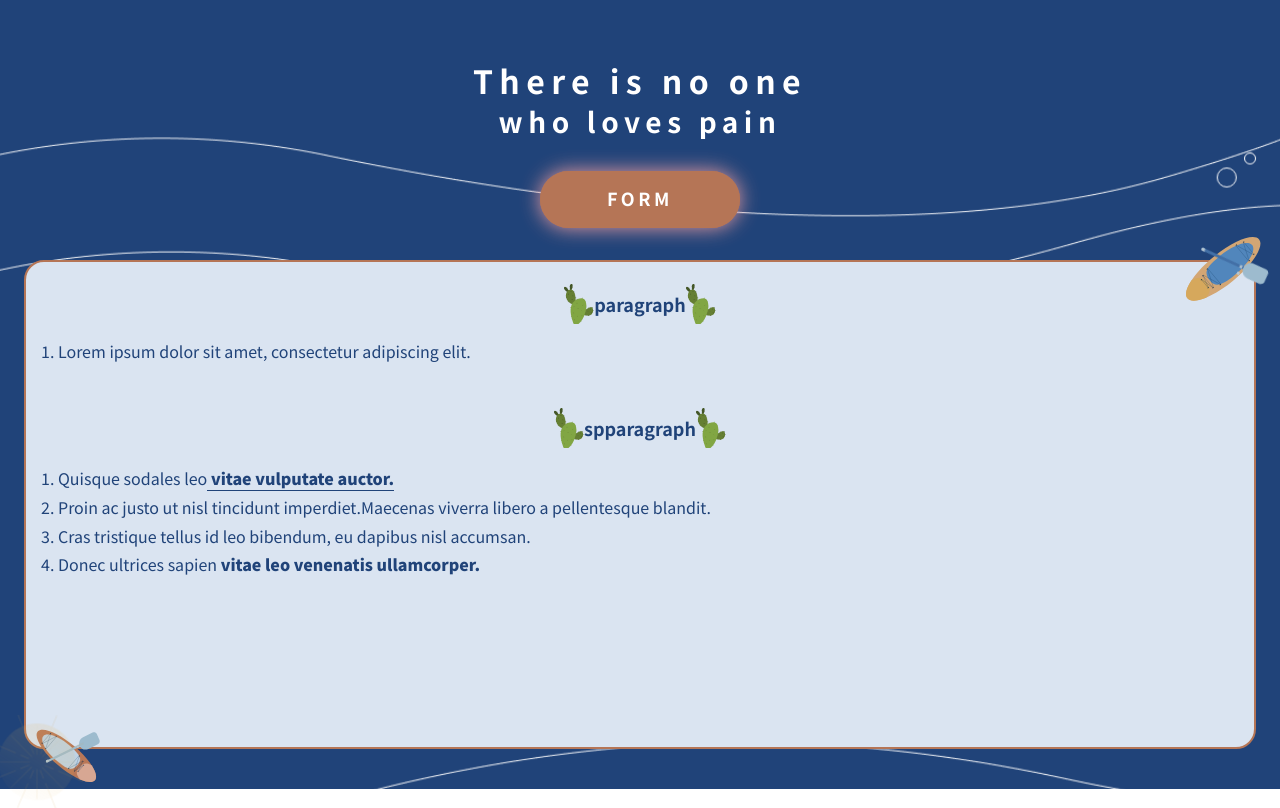
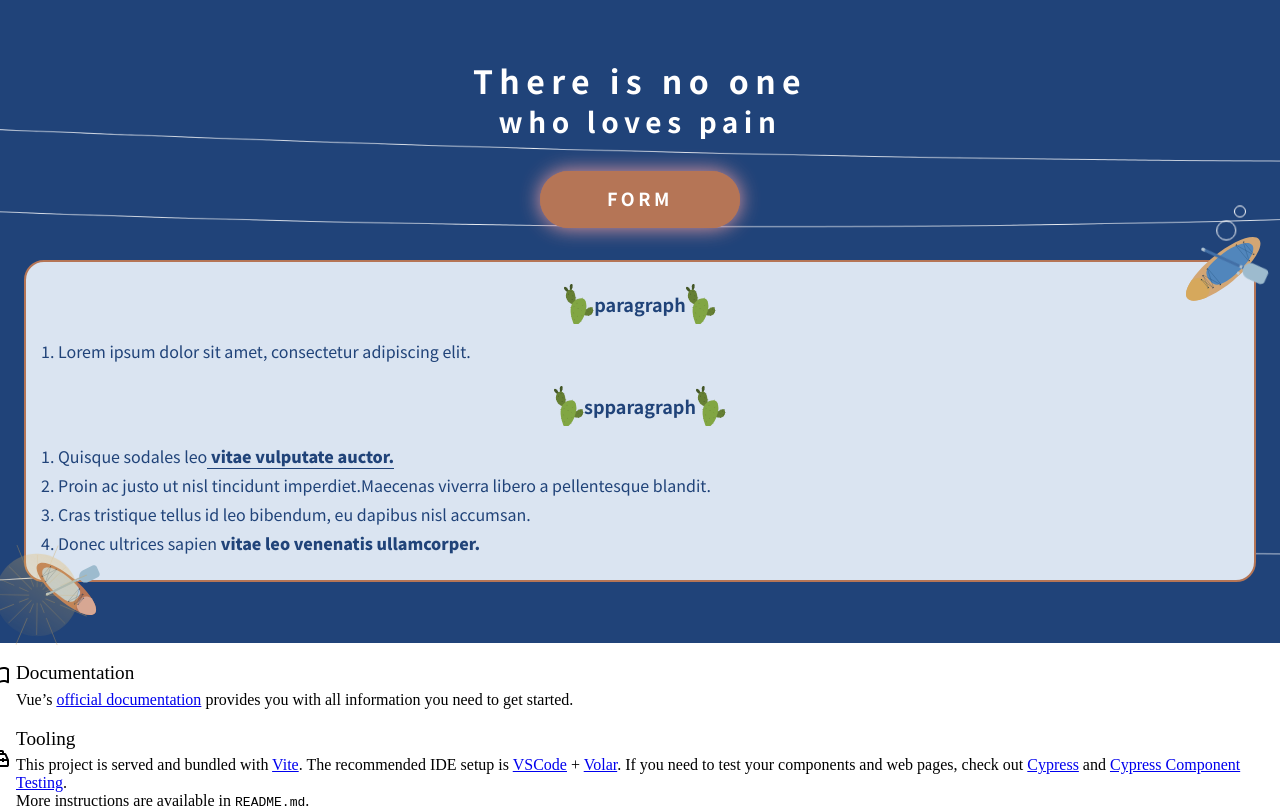
Before and after one commit to Nikiweikame/ewilltest, a Vue app in the folder vue-project/: page / in a window 1280 px wide. Shown: the top 808 px of the page. Built offline with nearby package versions, Linux system fonts and the light colour scheme.

Commit message:
animate 調整

```diff
--- a/vue-project/src/components/Header.vue
+++ b/vue-project/src/components/Header.vue
@@ -29,7 +29,7 @@ function animateBobble(bobble, opacity, Xplus, x, y, size) {
       bobble.style.transform = `translate(0px, 0px)`;
     }, 3000);
     setTimeout(() => {
-      animateBobble(bobble, 100, Xplus, 0, 0, size);
+      animateBobble(bobble, 200, Xplus, 0, 0, size);
       bobble.style.opacity = 1;
     }, 6000);
     // return;
@@ -48,9 +48,9 @@ onMounted(() => {
   animatePaddle();
   const bigBbobble = document.querySelector(".header__big-bobble");
   const smallBbobble = document.querySelector(".header__small-bobble");
-  animateBobble(bigBbobble, 100, true, 0, 0, 20);
+  animateBobble(bigBbobble, 200, false, 0, 0, 20);
   setTimeout(() => {
-    animateBobble(smallBbobble, 100, false, 0, 0, 12);
+    animateBobble(smallBbobble, 180, true, 0, 0, 12);
   }, 500);
   setInterval(animatePaddle, 5000);
 });
@@ -60,7 +60,7 @@ onMounted(() => {
   // background-color: #204379;
   height: 789px;
   padding: 60px 24px 40px;
-  background: url(/ewill-project/src/assets/白色海浪.png) center 50px / cover
+  background: url(/ewill-project/src/assets/白色海浪.png) -500px 50px/1414px 739px
       no-repeat,
     #204379;
   &__title {
@@ -166,7 +166,7 @@ onMounted(() => {
     }
   }
   &__paragraph {
-    height: 489px;
+    // height: 489px;
     border-radius: 20px;
     border: 2px solid var(--primary-color-2, #b57556);
     background: var(--primary-color-3, #dae4f1);
@@ -176,11 +176,11 @@ onMounted(() => {
       margin: 16px 0 24px;
       padding: 0 1px 0 18px;
       line-height: 140%;
-      height: 44px;
+      // height: 44px;
     }
     ol:last-child {
       margin-bottom: 0px;
-      height: 261px;
+      // height: 261px;
       line-height: 180%;
     }
     &-title {
@@ -242,32 +242,43 @@ onMounted(() => {
       transform: scale(0);
       opacity: 1;
     }
-    50% {
-      transform: scale(2);
+    75% {
+      transform: scale(3);
       opacity: 0;
     }
     100% {
-      transform: scale(1);
+      transform: scale(0);
       opacity: 0;
     }
   }
   &__big-bobble {
     position: absolute;
-    right: 15px;
-    top: -53px;
+    right: 20px;
+    top: -0px;
     transition: all 1s ease;
   }
   &__small-bobble {
     position: absolute;
     right: 3px;
-    top: -73px;
+    top: -20px;
     transition: all 1s ease;
   }
 }
 
 @media screen and (min-width: 768px) {
-  header {
-    height: 634px;
+  .header {
+    height: 643px;
+    background: url(/ewill-project/src/assets/白色海浪.png) -1693px 38px/4784px 586px
+        no-repeat,
+      #204379;
+  }
+}
+@media screen and (min-width: 1400px) {
+  .header {
+    &__paragraph {
+      width: 808px;
+      margin: 0 auto;
+    }
   }
 }
 </style>
@@ -280,6 +291,26 @@ onMounted(() => {
     <div class="header__button header__button--special">FORM</div>
     <div class="header__paragraph">
       <div class="header__icon">
+        <svg
+          class="header__big-bobble"
+          width="20"
+          height="20"
+          viewBox="0 0 20 20"
+          fill="none"
+          xmlns="http://www.w3.org/2000/svg"
+        >
+          <circle cx="10" cy="10" r="9.5" stroke="white" />
+        </svg>
+        <svg
+          class="header__small-bobble"
+          width="12"
+          height="12"
+          viewBox="0 0 12 12"
+          fill="none"
+          xmlns="http://www.w3.org/2000/svg"
+        >
+          <circle cx="6" cy="6" r="5.5" stroke="white" />
+        </svg>
         <svg
           class="header__canoe"
           width="80"
@@ -626,26 +657,6 @@ onMounted(() => {
             </clipPath>
           </defs>
         </svg>
-        <svg
-          class="header__big-bobble"
-          width="20"
-          height="20"
-          viewBox="0 0 20 20"
-          fill="none"
-          xmlns="http://www.w3.org/2000/svg"
-        >
-          <circle cx="10" cy="10" r="9.5" stroke="white" />
-        </svg>
-        <svg
-          class="header__small-bobble"
-          width="12"
-          height="12"
-          viewBox="0 0 12 12"
-          fill="none"
-          xmlns="http://www.w3.org/2000/svg"
-        >
-          <circle cx="6" cy="6" r="5.5" stroke="white" />
-        </svg>
       </div>
 
       <p class="header__paragraph-title">
```
